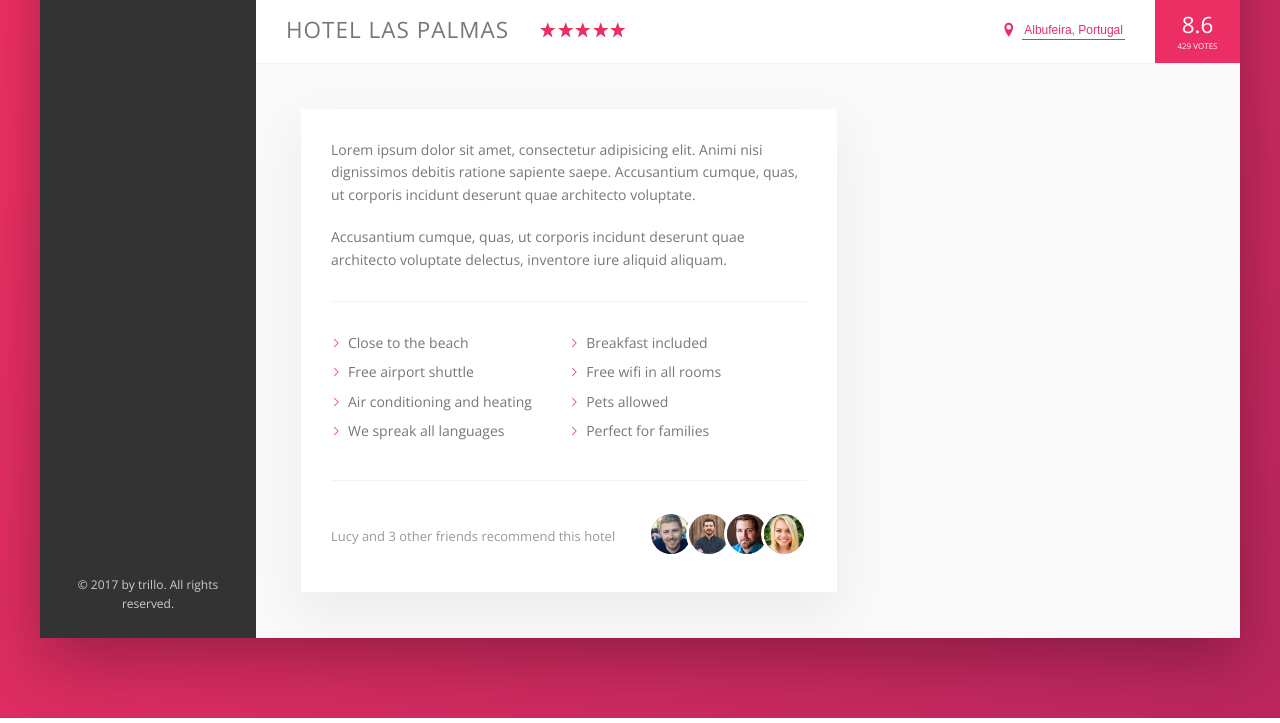
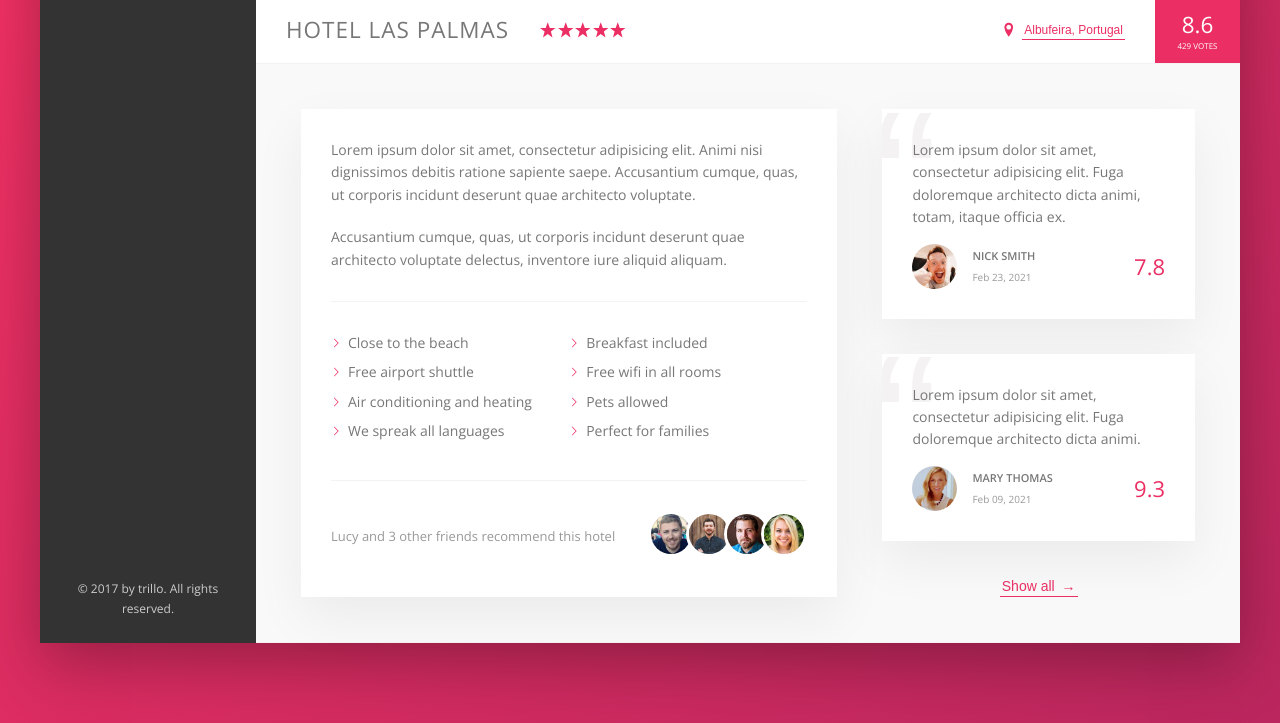
Before and after one commit to IngridAmaral/trillo-project, a website: page index.html in a window 1280 px wide. Shown: the part 538-1261 px from the top of the page. Drawn offline with nearby package versions, Linux system fonts and the light colour scheme.

Commit message:
user reviews section

```diff
--- a/index.html
+++ b/index.html
@@ -149,7 +149,7 @@
                 <p class="paragraph">
                     Accusantium cumque, quas, ut corporis incidunt deserunt quae architecto voluptate delectus, inventore iure aliquid aliquam.
                 </p>
-                <div class="user-reviews">
+                <div class="features">
                   <ul class="list">
                       <li class="list__item">Close to the beach</li>
                       <li class="list__item">Breakfast included</li>
@@ -172,7 +172,38 @@
                       </div>
                   </div>
                 </div>
-              </div>
+            </div>
+            <div class="user-reviews">
+                <figure class="review">
+                    <blockquote class="review__text">
+                        Lorem ipsum dolor sit amet, consectetur adipisicing elit. Fuga doloremque architecto dicta animi, totam, itaque officia ex.
+                    </blockquote>
+                    <figcaption class="review__user">
+                        <img src="img/user-1.jpg" alt="" class="review__photo">
+                        <div class="review__user-box">
+                            <p class="review__user-name">Nick Smith</p>
+                            <p class="review__user-date">Feb 23, 2021</p>
+                        </div>
+                        <div class="review__rating">7.8</div>
+                    </figcaption>
+                </figure>
+                <figure class="review">
+                    <blockquote class="review__text">
+                        Lorem ipsum dolor sit amet, consectetur adipisicing elit. Fuga doloremque architecto dicta animi.                        </blockquote>
+                    <figcaption class="review__user">
+                        <img src="img/user-2.jpg" alt="" class="review__photo">
+                        <div class="review__user-box">
+                            <p class="review__user-name">Mary Thomas</p>
+                            <p class="review__user-date">Feb 09, 2021</p>
+                        </div>
+                        <div class="review__rating">9.3</div>
+                    </figcaption>
+                </figure>
+
+                <button class="btn-inline">
+                    Show all <span>&rarr;</span>
+                </button>
+            </div>
           </div>
         </main>
       </div>
--- a/sass/_components.scss
+++ b/sass/_components.scss
@@ -273,6 +273,11 @@
   cursor: pointer;
   transition: all .2s;
 
+  & span {
+    margin-left: 3px;
+    transition: margin-left .2s;
+  }
+
   &:focus {
     outline: none;
     animation: pulsate 1s infinite;
@@ -280,6 +285,10 @@
 
   &:hover {
     color: var(--color-grey-dark-1);
+
+    span {
+      margin-left: 8px;
+    }
   }
 }
 
@@ -372,3 +381,67 @@
     }
   }
  }
+
+ /////////////////////
+// REVIEWS
+.review {
+  background-color: #fff;
+  box-shadow: var(--shadow-light);
+  padding: 3rem;
+  margin-bottom: 3.5rem;
+  position: relative;
+  overflow: hidden;
+
+  &__text {
+    margin-bottom: 1.5rem;
+    position: relative;
+    z-index: 10;
+  }
+
+  &__user {
+    display: flex;
+    align-items: center;
+  }
+
+  &__photo {
+    height: 4.5rem;
+    width: 4.5rem;
+    border-radius: 50%;
+    margin-right: 1.5rem;
+  }
+
+  &__user-box {
+    margin-right: auto;
+  }
+
+  &__user-name {
+    font-weight: 600;
+    font-size: 1.1rem;
+    text-transform: uppercase;
+    margin-bottom: .4rem;
+  }
+
+  &__user-date {
+    font-size: 1rem;
+    color: var(--color-grey-dark-3);
+  }
+
+  &__rating {
+    color: var(--color-primary);
+    font-weight: bold;
+    font-size: 2.2rem;
+    font-weight: 300;
+  }
+
+  &::before {
+    content: "\201C"; //quote
+    position: absolute;
+    top: -2.75rem;
+    left: -1rem;
+    line-height: 1;
+    font-size: 20rem;
+    color: var(--color-grey-light-2);
+    font-family: sans-serif;
+    z-index: 1;
+  }
+}
--- a/sass/_layout.scss
+++ b/sass/_layout.scss
@@ -39,6 +39,8 @@
 }
 
 .detail {
+    font-size: 1.4rem;
+
     display: flex;
     padding: 4.5rem;
     background-color: var(--color-grey-light-1);
@@ -51,9 +53,12 @@
     background-color: #fff;
     box-shadow: var(--shadow-light);
     padding: 3rem;
-    font-size: 1.4rem;
 }
 
 .user-reviews {
     flex: 1;
+
+    display: flex;
+    flex-direction: column;
+    align-items: center;
 }
```
Also changed, not shown: sass/main.css, 1 other file.
